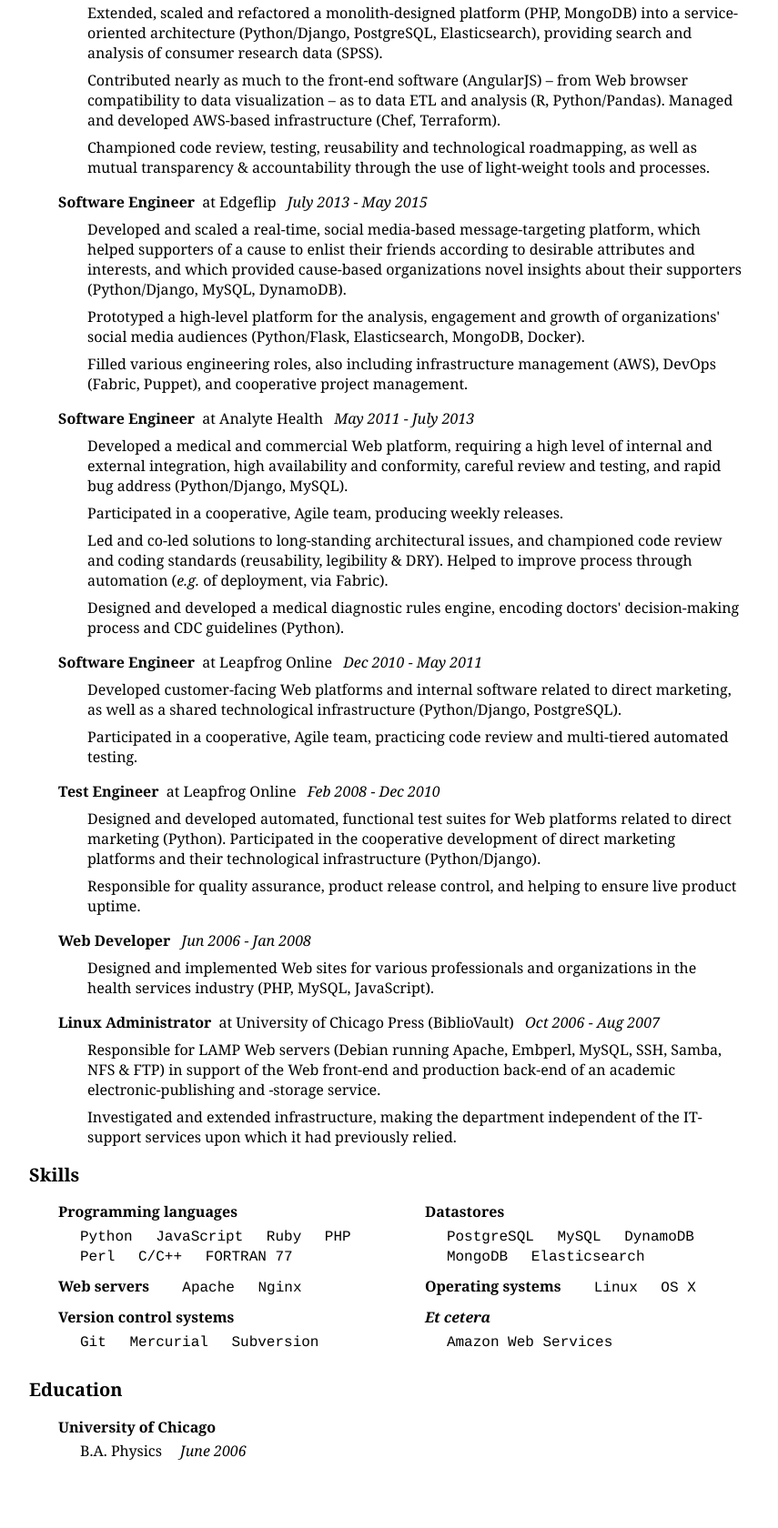
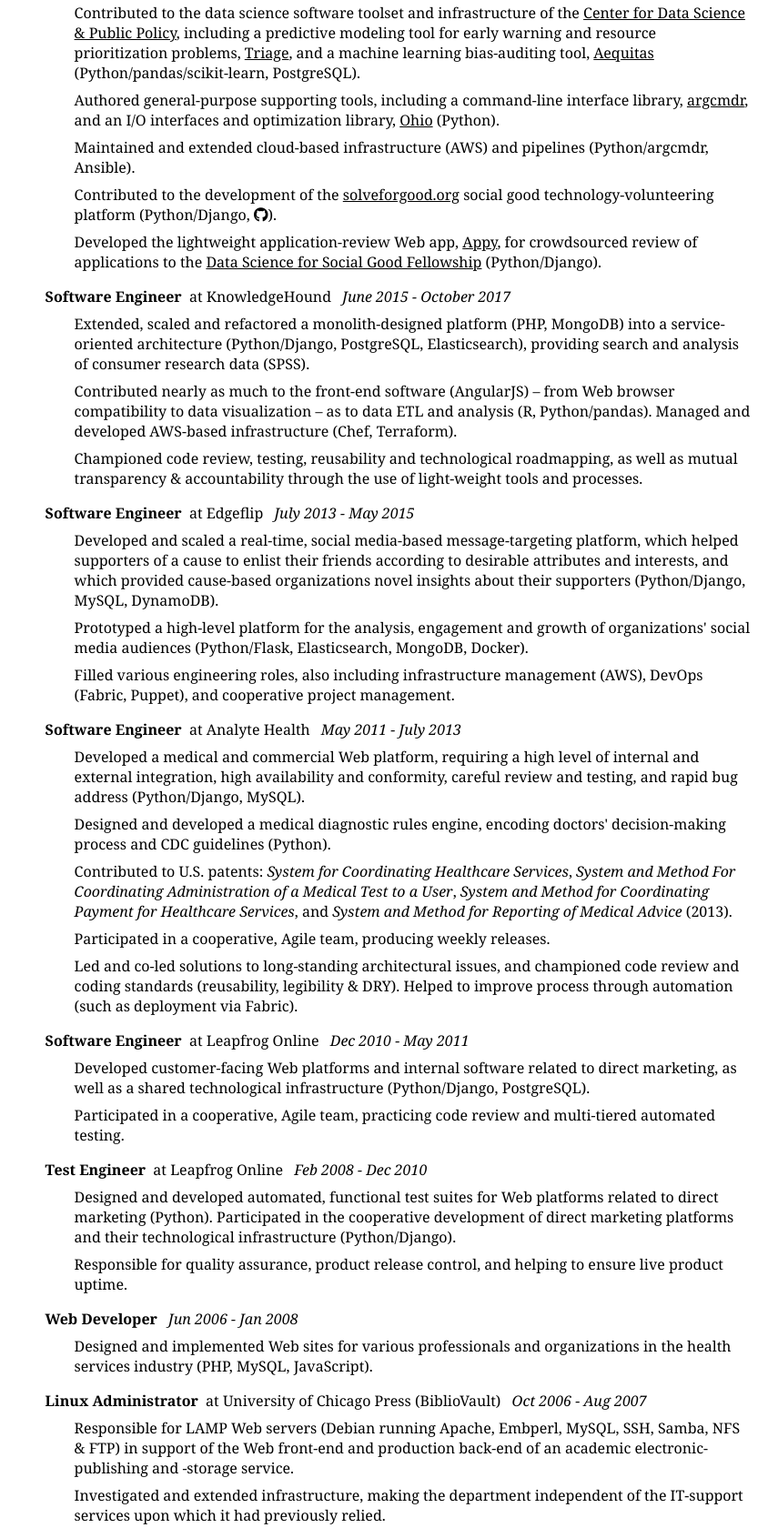
Before and after one commit to jesteria/dinosaursuperhero, a plain HTML site: page static/resume.html in a window 1280 px wide. Shown: the part 307-1987 px from the top of the page at 91% size, without its empty margins (176-1031 px from the left). Before the commit the page ends 1957 px from the top, so only its background shows below. Drawn offline with Linux system fonts and the light colour scheme.

Commit message:
resume updates
* added experience at DSaPP
* added patents at Analyte
* content, styling & formatting tweaks
* handling for hyperlinks (in screen & in print modes)
** open external links in new window/tab
** convert links to endnotes in print medium

```diff
--- a/static/resume.html
+++ b/static/resume.html
@@ -3,14 +3,21 @@
     <meta charset="utf-8">
     <title>Jesse London</title>
     <meta name="description" content="The resume of Jesse London">
+
+    <link rel="stylesheet" href="https://use.fontawesome.com/releases/v5.8.2/css/brands.css" integrity="sha384-i2PyM6FMpVnxjRPi0KW/xIS7hkeSznkllv+Hx/MtYDaHA5VcF0yL3KVlvzp8bWjQ" crossorigin="anonymous">
+    <link rel="stylesheet" href="https://use.fontawesome.com/releases/v5.8.2/css/fontawesome.css" integrity="sha384-sri+NftO+0hcisDKgr287Y/1LVnInHJ1l+XC7+FOabmTTIK0HnE2ID+xxvJ21c5J" crossorigin="anonymous">
+
     <style type="text/css">
       body {
         font-family: Cambria, Georgia, "Times New Roman", Times, serif;
         margin: auto;
         width: 960px;
       }
-      section {
-        max-width: 90%;
+      a:link, a:visited {
+        color: black;
+      }
+      section, footer {
+        max-width: 93%;
         margin: 1em auto;
       }
       h1 {
@@ -74,7 +81,7 @@
         padding-bottom: 0;
       }
       .definition-box .definition {
-        display: inline-block;
+        display: inline-grid;
         margin-right: 1em;
         width: 46%;
       }
@@ -103,15 +110,24 @@
         display: inline;
         padding: 1em 1em 1em 0;
       }
+
+      #links p {
+        margin: 0.25em 0 0.5em 0;
+      }
+
       .break-hint {
         display: none;
         font-style: italic;
         text-align: center;
       }
 
+      .print-only {
+        display: none;
+      }
+
       @media print {
           @page {
-            margin-top: 5mm;
+            margin-top: 10mm;
             margin-bottom: 5mm;
           }
           @page :first {
@@ -124,8 +140,100 @@
           .break-after {
             page-break-after: always;
           }
+          .print-only {
+            display: inline;
+          }
+          footer.print-only {
+            display: block;
+          }
       }
     </style>
+
+    <script type="text/javascript">
+      window.document.addEventListener('DOMContentLoaded', function () {
+        /*  open rel=external links in new tab/window
+        */
+
+        function openExternal (event) {
+          var href = event.currentTarget.href;
+          if (href) window.open(href);
+          event.preventDefault();
+        }
+
+        window.document.querySelectorAll('a[href][rel=external]').forEach(
+          function (anchor) {
+            anchor.addEventListener('click', openExternal);
+          }
+        );
+      });
+
+      window.document.addEventListener('DOMContentLoaded', function () {
+        /* generate print-only endnotes
+        */
+        var links = [],
+            labels = new Map();
+
+        window.document.querySelectorAll('a[href][class=print-note]').forEach(
+          function (anchor) {
+            var href = anchor.href,
+                footNumber;
+
+            if (! href) return;
+
+            footNumber = links.indexOf(href) + 1;
+
+            if (footNumber === 0) {
+              links.push(href);
+              footNumber = links.length;
+
+              labels.set(href, new Set());
+            }
+
+            labels.get(href).add(anchor.innerHTML);
+
+            anchor.insertAdjacentHTML('afterend', '<sup class="print-only">' + footNumber + '</sup>');
+          }
+        );
+
+        var footer = window.document.createElement('footer'),
+            heading = window.document.createElement('h2'),
+            listing = window.document.createElement('dl');
+
+        footer.id = 'links';
+        footer.className = 'print-only';
+        footer.appendChild(heading);
+        footer.appendChild(listing);
+
+        heading.innerText = 'Links';
+
+        listing.style['display'] = 'grid';
+        listing.style['grid-auto-flow'] = 'column';
+        listing.style['grid-template-rows'] = 'repeat(' + Math.ceil(links.length / 2) + ', 1fr)';
+
+        links.forEach(function (link, index) {
+          var itemWrapper = window.document.createElement('div'),
+              itemTerm = window.document.createElement('dt'),
+              itemDef = window.document.createElement('dd'),
+              itemContent = window.document.createElement('p'),
+              linkLabels = labels.get(link),
+              itemLabel = '';
+
+          linkLabels.forEach(function (linkLabel) {
+            if (itemLabel) itemLabel += ', ';
+            itemLabel += linkLabel;
+          });
+
+          itemTerm.innerHTML = index + 1 + '. ' + itemLabel;
+          itemContent.innerText = link;
+          itemDef.appendChild(itemContent);
+          itemWrapper.appendChild(itemTerm);
+          itemWrapper.appendChild(itemDef);
+          listing.appendChild(itemWrapper);
+        });
+
+        window.document.body.appendChild(footer);
+      });
+    </script>
   </head>
   <body>
     <section id="head">
@@ -139,16 +247,24 @@
       </ul>
     </section>
     <hr>
-    <section id="experience" class="break-after">
+    <section id="experience">
       <h2>Experience</h2>
       <dl>
-        <dt>Software Engineer <span class="location">at KnowledgeHound</span> <span class="period">June 2015 - present</span></dt>
+        <dt>Software Engineer <span class="location">at University of Chicago</span> <span class="period">October 2017 - present</span></dt>
+        <dd>
+          <p>Contributed to the data science software toolset and infrastructure of the <a class="print-note" rel="external" href="https://dsapp.uchicago.edu/">Center for Data Science &amp; Public Policy</a>, including a predictive modeling tool for early warning and resource prioritization problems, <a class="print-note" rel="external" href="https://github.com/dssg/triage">Triage</a>, and a machine learning bias-auditing tool, <a class="print-note" rel="external" href="https://github.com/dssg/aequitas">Aequitas</a> (Python/pandas/scikit-learn, PostgreSQL).</p>
+          <p>Authored general-purpose supporting tools, including a command-line interface library, <a class="print-note" rel="external" href="https://github.com/dssg/argcmdr">argcmdr</a>, and an I/O interfaces and optimization library, <a class="print-note" rel="external" href="https://github.com/dssg/ohio">Ohio</a> (Python).</p>
+          <p>Maintained and extended cloud-based infrastructure (AWS) and pipelines (Python/argcmdr, Ansible).</p>
+          <p>Contributed to the development of the <a class="print-note" rel="external" href="https://solveforgood.org/">solveforgood.org</a> social good technology-volunteering platform (Python/Django, <a class="print-note" rel="external" href="https://github.com/dssg/marketplace"><i class="fab fa-github"></i></a>).</p>
+          <p>Developed the lightweight application-review Web app, <a class="print-note" rel="external" href="https://github.com/dssg/appy-reviews">Appy</a>, for crowdsourced review of applications to the <a class="print-note" rel="external" href="https://dssg.uchicago.edu/">Data Science for Social Good Fellowship</a> (Python/Django).
+        </dd>
+        <dt>Software Engineer <span class="location">at KnowledgeHound</span> <span class="period">June 2015 - October 2017</span></dt>
         <dd>
           <p>
             Extended, scaled and refactored a monolith-designed platform (PHP, MongoDB) into a service-oriented architecture (Python/Django, PostgreSQL, Elasticsearch), providing search and analysis of consumer research data (SPSS).
           </p>
           <p>
-            Contributed nearly as much to the front-end software (AngularJS) &ndash; from Web browser compatibility to data visualization &ndash; as to data ETL and analysis (R, Python/Pandas). Managed and developed AWS-based infrastructure (Chef, Terraform).
+            Contributed nearly as much to the front-end software (AngularJS) &ndash; from Web browser compatibility to data visualization &ndash; as to data ETL and analysis (R, Python/pandas). Managed and developed AWS-based infrastructure (Chef, Terraform).
           </p>
           <p>
             Championed code review, testing, reusability and technological roadmapping, as well as mutual transparency &amp; accountability through the use of light-weight tools and processes.
@@ -167,17 +283,20 @@
           </p>
         </dd>
         <dt>Software Engineer <span class="location">at Analyte Health</span> <span class="period">May 2011 - July 2013</span></dt>
-        <dd>
+        <dd class="break-after">
           <p>
             Developed a medical and commercial Web platform, requiring a high level of internal and external integration, high availability and conformity, careful review and testing, and rapid bug address (Python/Django, MySQL).
           </p>
+          <p>Designed and developed a medical diagnostic rules engine, encoding doctors' decision-making process and CDC guidelines (Python).</p>
+          <p>Contributed to U.S. patents: <em>System for Coordinating Healthcare Services</em>, <em>System and Method For Coordinating Administration of a Medical Test to a User</em>, <em>System and Method for Coordinating Payment for Healthcare Services</em>, and <em>System and Method for Reporting of Medical Advice</em> (2013).</p>
           <p>
             Participated in a cooperative, Agile team, producing weekly releases.
           </p>
           <p>
-            Led and co-led solutions to long-standing architectural issues, and championed code review and coding standards (reusability, legibility &amp; DRY). Helped to improve process through automation (<em>e.g.</em> of deployment, via Fabric).
+            Led and co-led solutions to long-standing architectural issues, and championed code review and coding standards (reusability, legibility &amp; DRY). Helped to improve process through automation (such as deployment via Fabric).
           </p>
-          <p>Designed and developed a medical diagnostic rules engine, encoding doctors' decision-making process and CDC guidelines (Python).</p>
+
+          <p class="break-hint">(continued on next page)</p>
         </dd>
         <dt>Software Engineer <span class="location">at Leapfrog Online</span> <span class="period">Dec 2010 - May 2011</span></dt>
         <dd>
@@ -203,8 +322,6 @@
           <p>Investigated and extended infrastructure, making the department independent of the IT-support services upon which it had previously relied.</p>
         </dd>
       </dl>
-
-      <p class="break-hint">(continued on next page)</p>
     </section>
     <section id="skills" class="definition-box">
       <h2>Skills</h2>
@@ -215,8 +332,8 @@
             <ul>
               <li>Python</li>
               <li>JavaScript</li>
+              <li>PHP</li>
               <li>Ruby</li>
-              <li>PHP</li>
               <li>Perl</li>
               <li>C/C++</li>
               <li>FORTRAN&nbsp;77</li>
@@ -235,39 +352,24 @@
             </ul>
           </dd>
         </div>
-        <div class=definition>
-          <dt>Web servers</dt>
+        <div class="definition long">
+          <dt>Toolsets &amp; frameworks</dt>
           <dd>
             <ul>
-              <li>Apache</li>
-              <li>Nginx</li>
-            </ul>
-          </dd>
-        </div>
-        <div class=definition>
-          <dt>Operating systems</dt>
-          <dd>
-            <ul>
-              <li>Linux</li>
-              <li>OS X</li>
+              <li>Docker</li>
+              <li>pandas</li>
+              <li>Django</li>
+              <li>Flask</li>
+              <li>SQLAlchemy</li>
             </ul>
           </dd>
         </div>
         <div class="definition long">
-          <dt>Version control systems</dt>
-          <dd>
-            <ul>
-              <li>Git</li>
-              <li>Mercurial</li>
-              <li>Subversion</li>
-            </ul>
-          </dd>
-        </div>
-        <div class="definition long">
-          <dt><em>Et cetera</em></dt>
+          <dt>Cloud service providers</dt>
           <dd>
             <ul>
               <li>Amazon Web Services</li>
+              <li>Google Cloud</li>
             </ul>
           </dd>
         </div>
```
